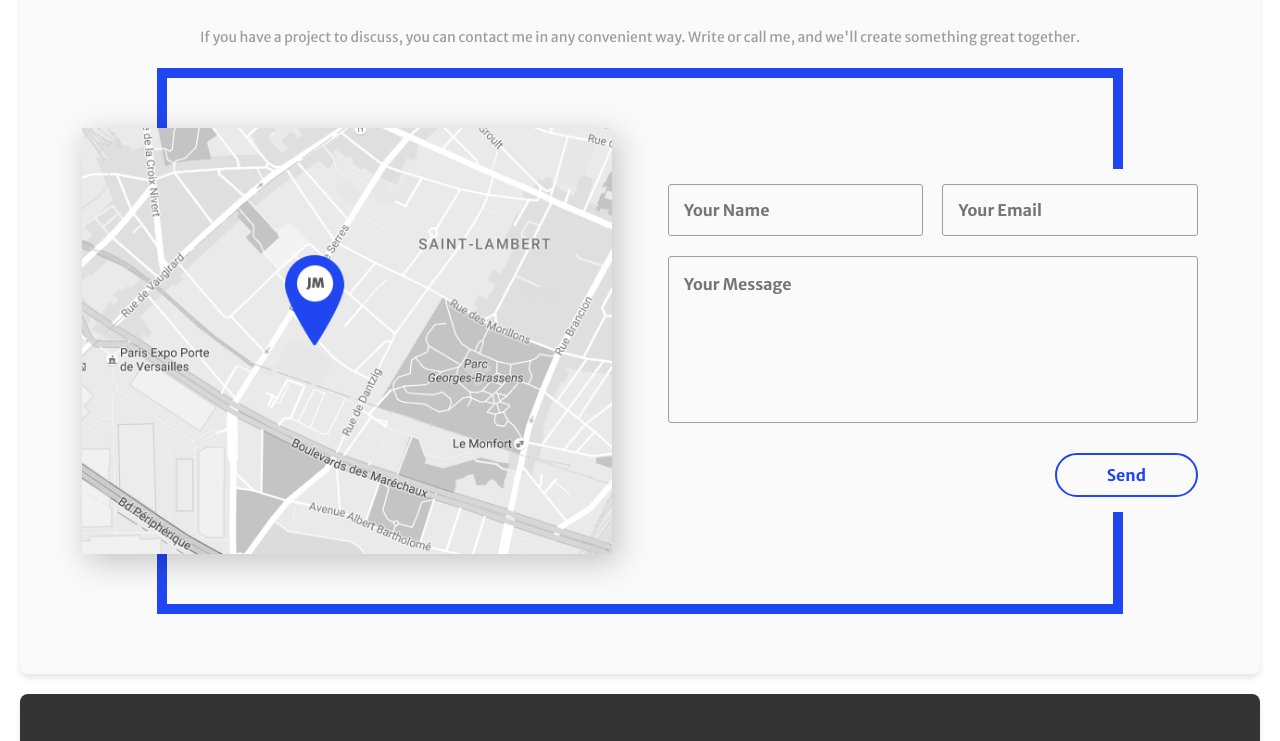
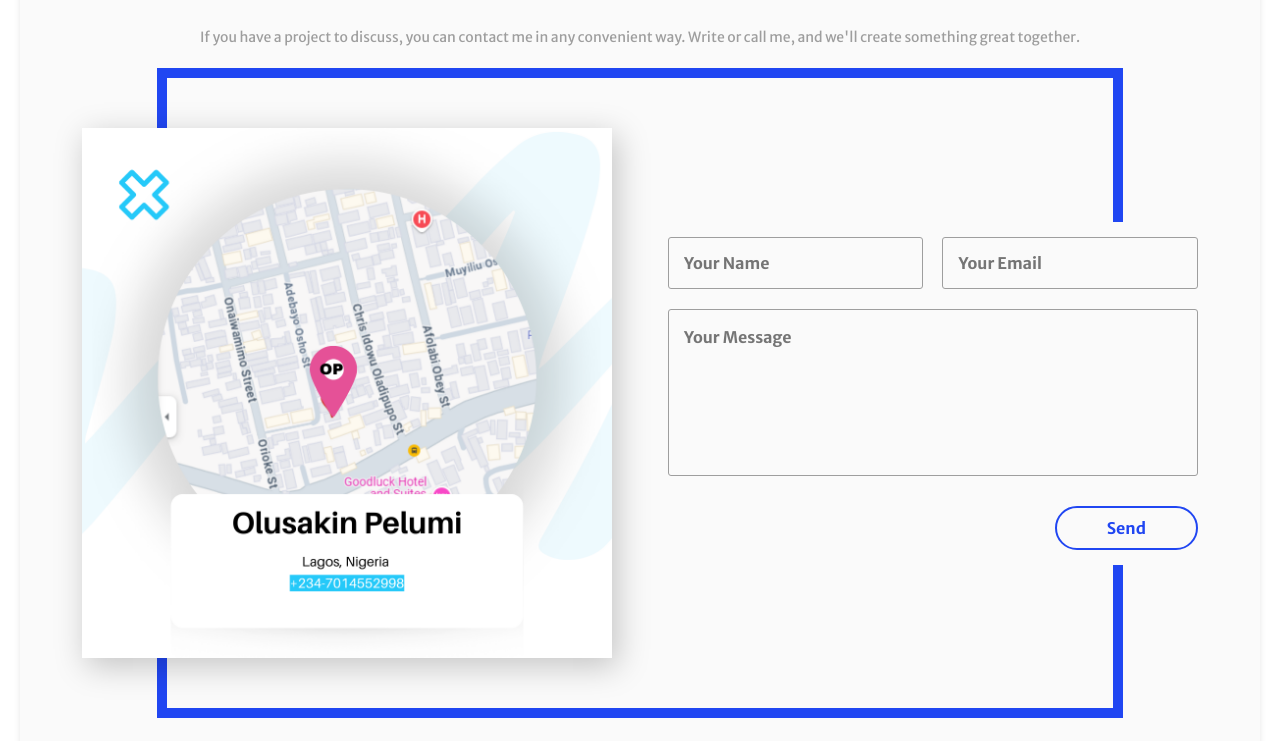
Before and after one commit to iwolvesalpha/olusakinpelumi, a plain HTML site: page index.html in a window 1280 px wide. Shown: the part 4980-5721 px from the top of the page. Drawn offline with nearby package versions, Linux system fonts and the light colour scheme.

Commit message:
index.html

```diff
--- a/index.html
+++ b/index.html
@@ -337,7 +337,7 @@
 			</p>
 			<div class="contact__wrapper wrapper--large">
 				<div class="contact__visual">
-					<img src="assets/img/contact-visual.png" alt="Olusakin Pelumi location">
+					<img src="assets/img/olusakin location.png" alt="Olusakin Pelumi location">
 				</div>
 				<!-- Simple form setup: formspree.io -->
 				<form class="contact__form">
```
